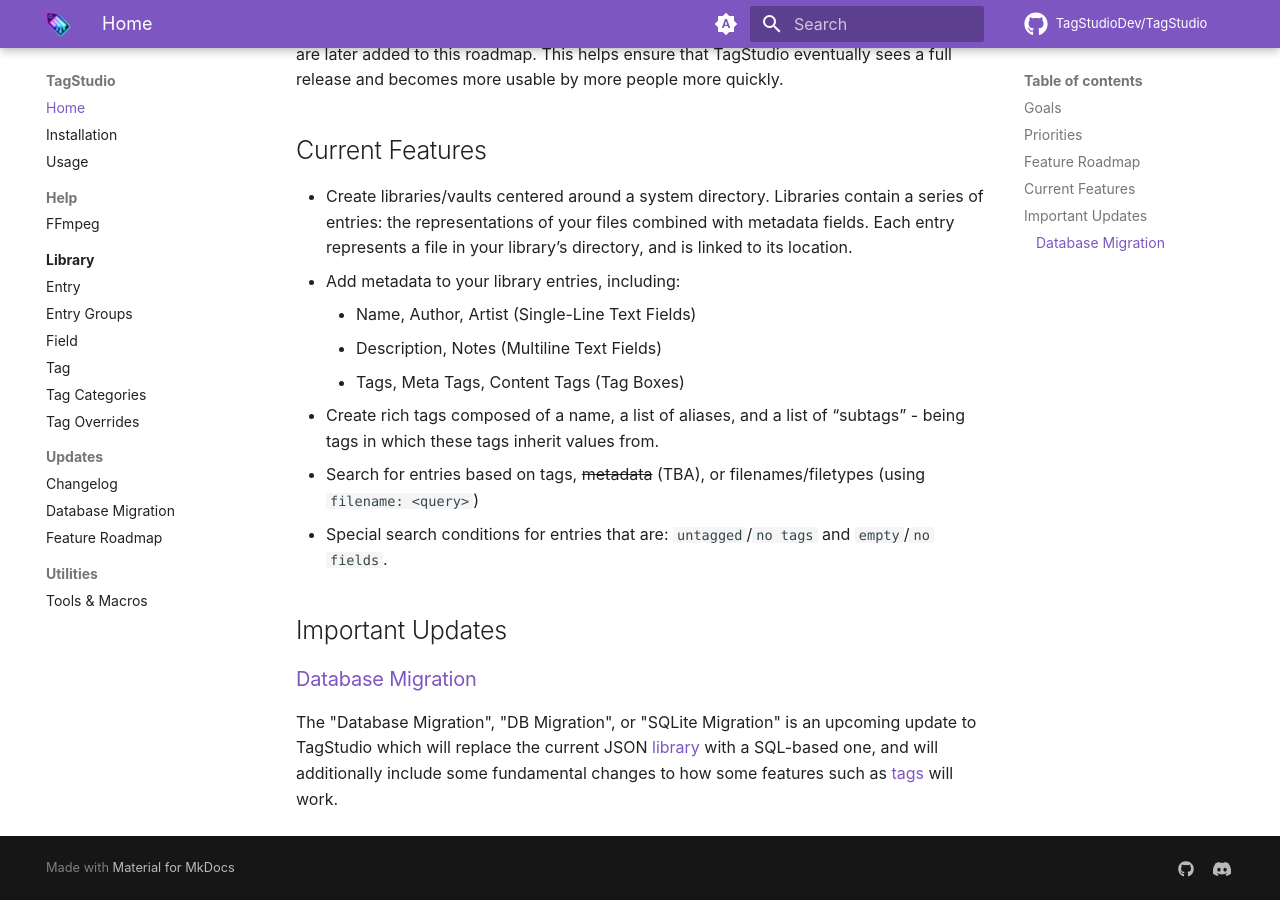
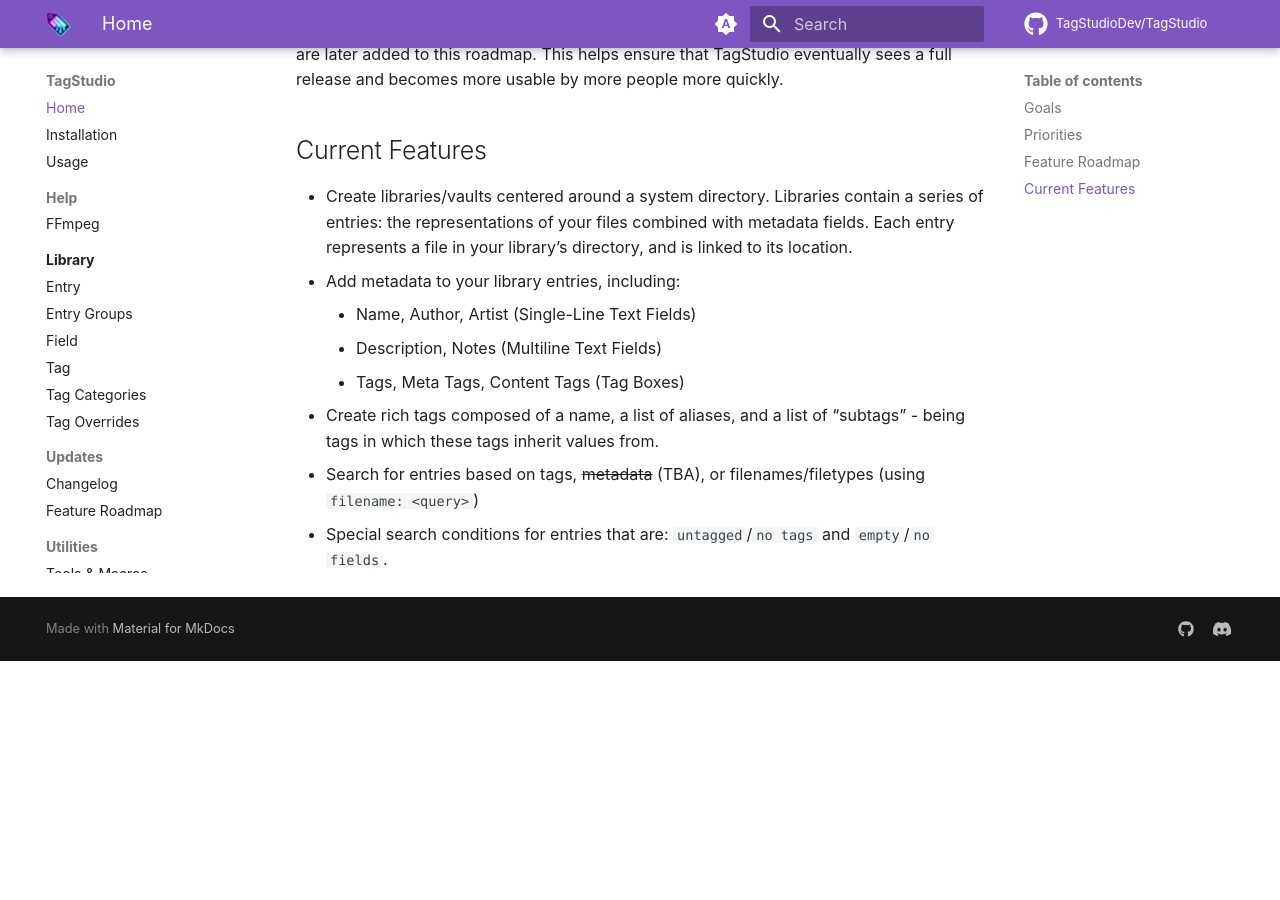
Before and after one commit to TagStudioDev/TagStudio, an MkDocs documentation site: the page built from docs/index.md, in a window 1280 px wide and 900 px high, scrolled down 2204 px. Built offline with MkDocs 1.6.1 and Material for MkDocs 9.7.7, drawn with Linux system fonts in a browser that asks for light colours; comment, search, counter and statistics services are not loaded; after the commit the page ends 2865 px from its top, so only the background shows below that.

Commit message:
docs: remove `db_migration`

```diff
--- a/docs/index.md
+++ b/docs/index.md
@@ -45,9 +45,3 @@
 -   Create rich tags composed of a name, a list of aliases, and a list of “subtags” - being tags in which these tags inherit values from.
 -   Search for entries based on tags, ~~metadata~~ (TBA), or filenames/filetypes (using `filename: <query>`)
 -   Special search conditions for entries that are: `untagged`/`no tags` and `empty`/`no fields`.
-
-## Important Updates
-
-### [Database Migration](updates/db_migration.md)
-
-The "Database Migration", "DB Migration", or "SQLite Migration" is an upcoming update to TagStudio which will replace the current JSON [library](library/index.md) with a SQL-based one, and will additionally include some fundamental changes to how some features such as [tags](library/tag.md) will work.
```
Also changed, not shown: docs/library/tag_overrides.md (+1 -1 lines), docs/updates/db_migration.md (deleted, +0 -43 lines).
